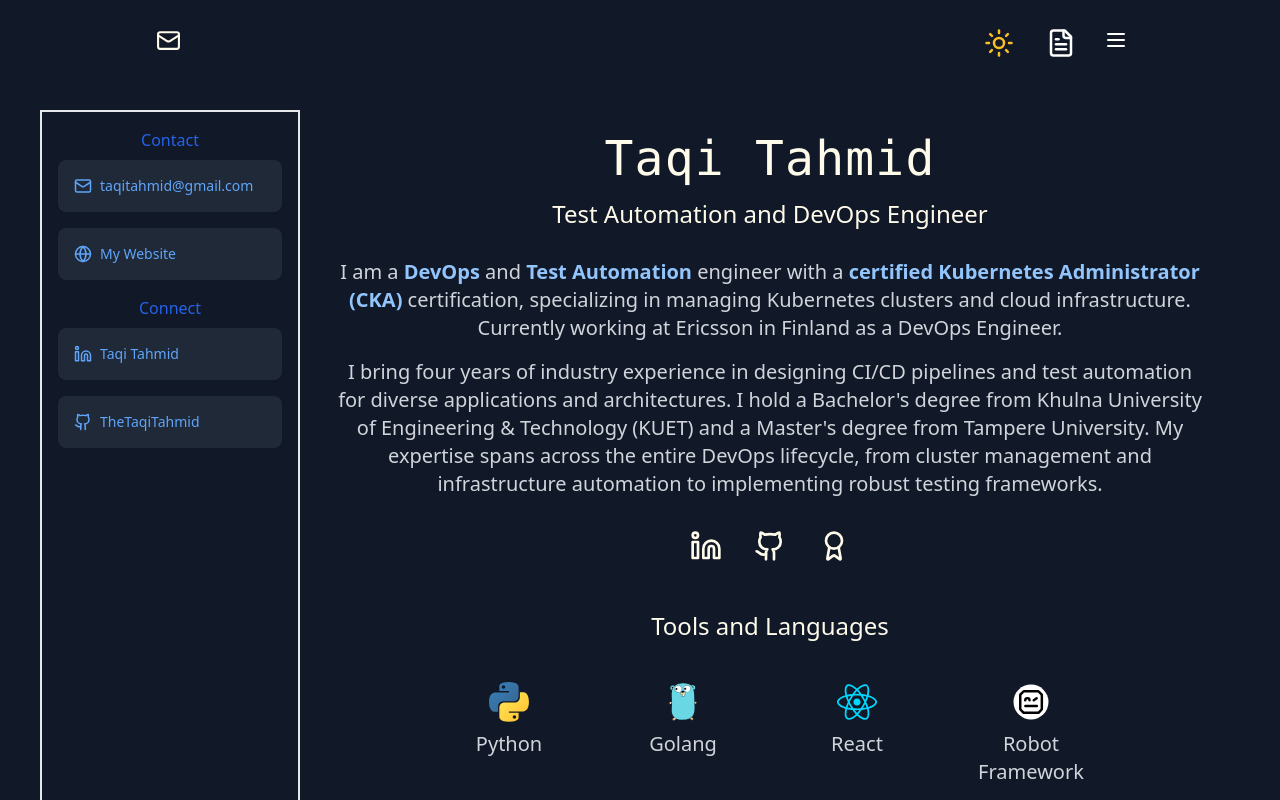
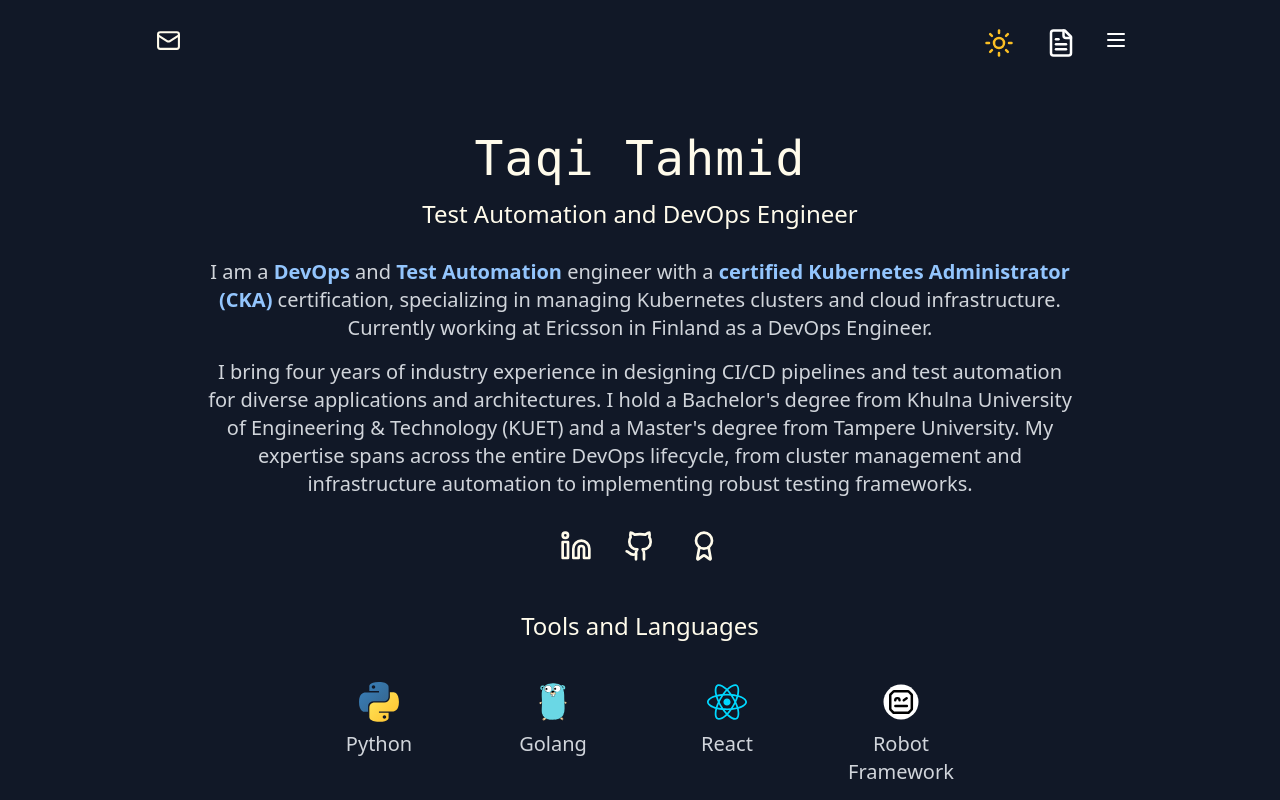
Before and after one commit to TheTaqiTahmid/my-portfolio, a React (Vite) app in the folder frontend/: page / in a window 1280 px wide. Shown: the top 800 px of the page. Built offline with nearby package versions, Linux system fonts and the light colour scheme.

Commit message:
Revert "refactor frontend code"
This reverts commit 1d45fca7832de9faadee1ae91ba72ac28c6c2973.

```diff
--- a/frontend/src/App.tsx
+++ b/frontend/src/App.tsx
@@ -4,7 +4,6 @@
 import './App.css'
 import Home from './pages/Home'
 import Navbar from './components/Navbar'
-import Sidebar from './components/Sidebar'
 import Footer from './components/Footer'
 import Experience from './pages/Experience'
 import Projects from './pages/Projects'
@@ -25,11 +24,6 @@
         <main className="bg-amber-50 px-10 dark:bg-gray-900">
           <section className="min-h-screen">
             <Navbar toggleDarkMode={toggleDarkMode} darkMode={darkMode} />
-            <div className="flex flex-row h-full">
-              <div className="w-1/4 max-w-[260px] border-2">
-                <Sidebar />
-              </div>
-              <div className="flex-1">
             <Router>
               <Routes>
                 <Route path="/" element={<Home />} />
@@ -38,8 +32,6 @@
                 <Route path="/Interests" element={<Interests />} />
               </Routes>
             </Router>
-              </div>
-            </div>
             <Footer />
           </section>
         </main>
--- a/frontend/src/components/Sidebar.tsx
+++ /dev/null
@@ -1,47 +0,0 @@
-import { Github, Linkedin, Mail, Twitter, Globe, Calendar } from 'lucide-react'
-
-const Sidebar = () => {
-  return (
-    <div className="p-4 max-w-xs mx-auto">
-      <h2 className="text-blue-800 dark:text-blue-600 mb-2">Contact</h2>
-      <div className="mb-4 bg-gray-200 dark:bg-gray-800 p-4 rounded-lg shadow-sm text-sm">
-        <div className="flex items-center">
-          <Mail size={18} className="text-blue-600 dark:text-blue-400 mr-2" />
-          <a href="mailto:taqitahmid@gmail.com" className="text-blue-600 dark:text-blue-400">
-            taqitahmid@gmail.com
-          </a>
-        </div>
-      </div>
-      <div className="mb-4 bg-gray-200 dark:bg-gray-800 p-4 rounded-lg shadow-sm text-sm">
-        <div className="flex items-center">
-          <Globe size={18} className="text-blue-600 dark:text-blue-400 mr-2" />
-          <a href="https://portfolio.tahmidcloud.com" className="text-blue-600 dark:text-blue-400">
-            My Website
-          </a>
-        </div>
-      </div>
-      <h2 className="text-blue-800 dark:text-blue-600 mb-2">Connect</h2>
-      <div className="mb-4 bg-gray-200 dark:bg-gray-800 p-4 rounded-lg shadow-sm text-sm">
-        <div className="flex items-center">
-          <Linkedin size={18} className="text-blue-600 dark:text-blue-400 mr-2" />
-          <a
-            href="https://www.linkedin.com/in/taqi-tahmid/"
-            className="text-blue-600 dark:text-blue-400"
-          >
-            Taqi Tahmid
-          </a>
-        </div>
-      </div>
-      <div className="mb-4 bg-gray-200 dark:bg-gray-800 p-4 rounded-lg shadow-sm text-sm">
-        <div className="flex items-center">
-          <Github size={18} className="text-blue-600 dark:text-blue-400 mr-2" />
-          <a href="https://github.com/TheTaqiTahmid" className="text-blue-600 dark:text-blue-400">
-            TheTaqiTahmid
-          </a>
-        </div>
-      </div>
-    </div>
-  )
-}
-
-export default Sidebar
```
Lines whose indentation alone changed are shown as unchanged.
